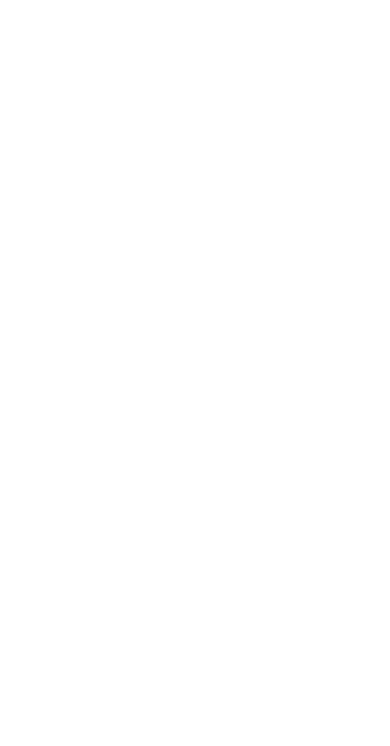
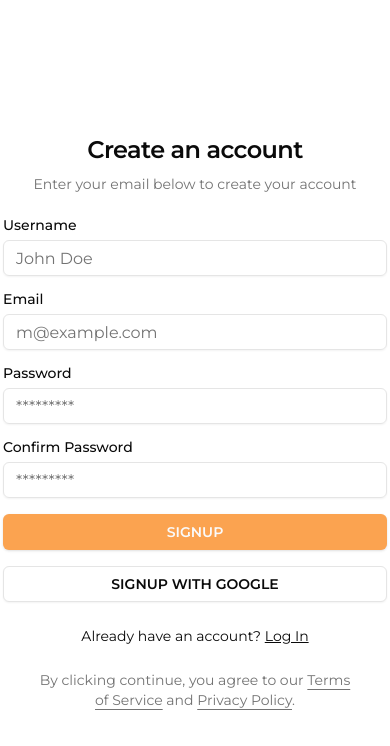
Before and after one commit to AndrejZaf/whacameal-web, a Next.js app: page /signup in a window 390 px wide. Shown: the top 746 px of the page. Built offline with nearby package versions, Linux system fonts and the light colour scheme.

Commit message:
Improve mobile responsiveness in the login and signup screen

```diff
--- a/app/(auth)/login/page.tsx
+++ b/app/(auth)/login/page.tsx
@@ -6,10 +6,10 @@ import React from "react";
 const LoginPage = () => {
     return (
         <div
-            className="container relative hidden h-screen flex-col items-center justify-center md:grid lg:max-w-none lg:grid-cols-2 lg:px-0">
+            className="container relative h-screen flex-col items-center justify-center mx-auto md:grid lg:max-w-none lg:grid-cols-2 lg:px-0">
             <AuthSidebar />
-            <div className="lg:p-8">
-                <div className="mx-auto flex w-full flex-col justify-center space-y-6 sm:w-[350px]">
+            <div className="flex justify-center align-middle lg:p-8 h-screen">
+                <div className="mx-auto flex flex-col justify-center space-y-6 max-w-sm">
                     <div className="flex flex-col space-y-2 text-center">
                         <h1 className="text-2xl font-semibold tracking-tight">
                             Welcome back!
--- a/app/(auth)/signup/page.tsx
+++ b/app/(auth)/signup/page.tsx
@@ -6,10 +6,10 @@ import React from "react";
 const LoginPage = () => {
     return (
         <div
-            className="container relative hidden h-screen flex-col items-center justify-center md:grid lg:max-w-none lg:grid-cols-2 lg:px-0">
+            className="container relative h-screen flex-col items-center justify-center mx-auto md:grid lg:max-w-none lg:grid-cols-2 lg:px-0">
             <AuthSidebar />
-            <div className="lg:p-8">
-                <div className="mx-auto flex w-full flex-col justify-center space-y-6 sm:w-[350px]">
+            <div className="flex justify-center align-middle lg:p-8 h-screen">
+                <div className="mx-auto flex flex-col justify-center space-y-6 max-w-sm">
                     <div className="flex flex-col space-y-2 text-center">
                         <h1 className="text-2xl font-semibold tracking-tight">
                             Create an account
```
